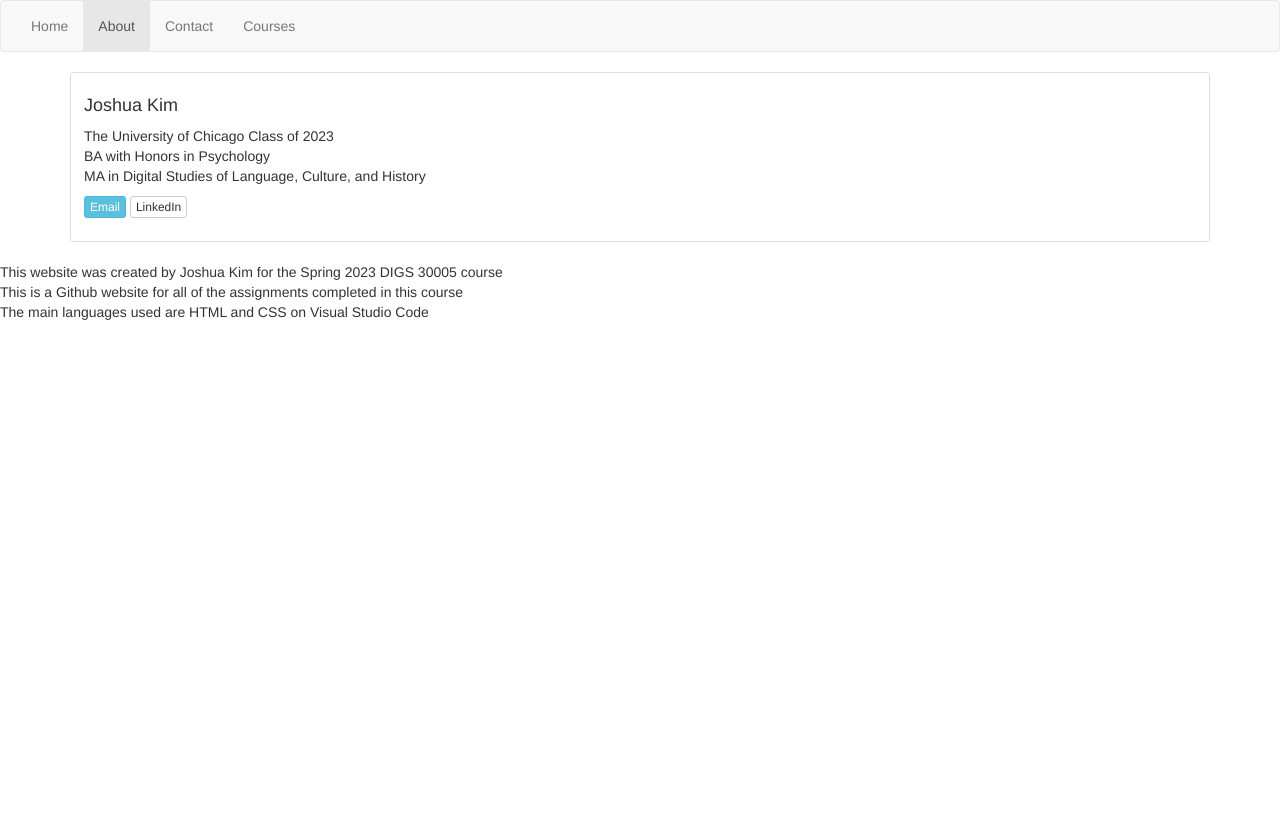
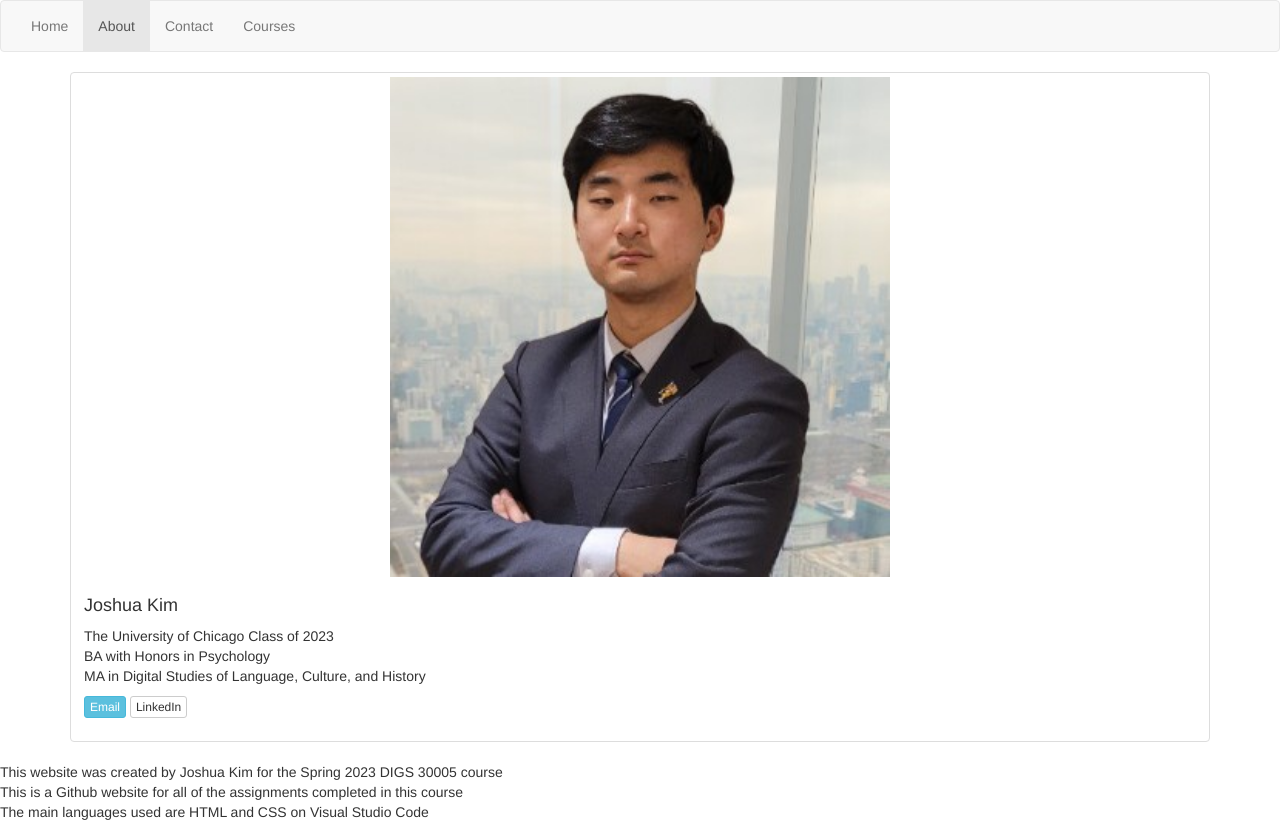
Before and after one commit to jyk1357/jyk1357.github.io, a plain HTML site: page about.html in a window 1280 px wide. Before the commit the page ends 800 px from the top, so only its background shows below. Drawn offline with nearby package versions, Linux system fonts and the light colour scheme.

Commit message:
Tried to fix thumbnail photo

```diff
--- a/about.html
+++ b/about.html
@@ -24,7 +24,7 @@
     </nav>
     <div class="container" id="tourpackages-carousel">
       <div class="thumbnail">
-        <img src="jyk1357.github.io/photos/pfp.jpg/500x300" alt="">
+        <img src="jyk1357.github.io/photos/pfp.jpg" alt="Profile Picture" width=500 height = 300>
           <div class="caption">
             <h4>
               Joshua Kim
```
